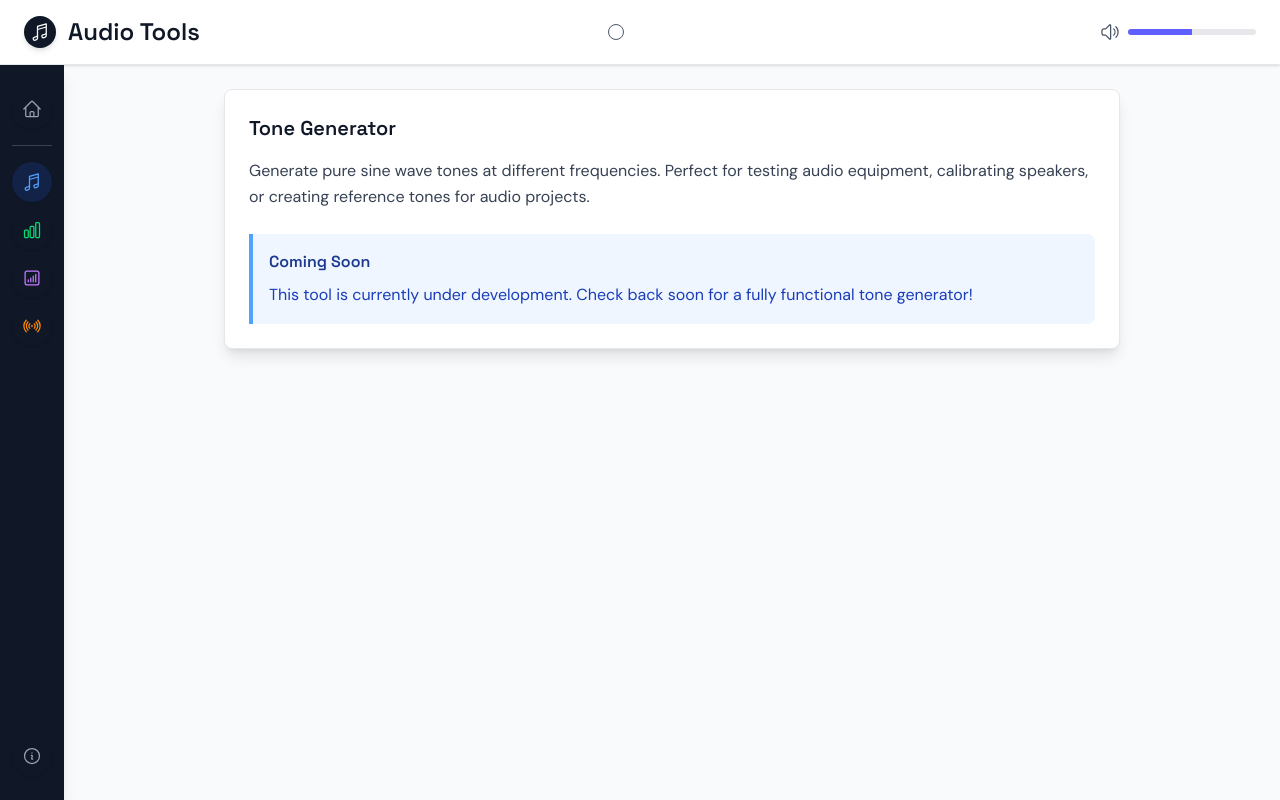
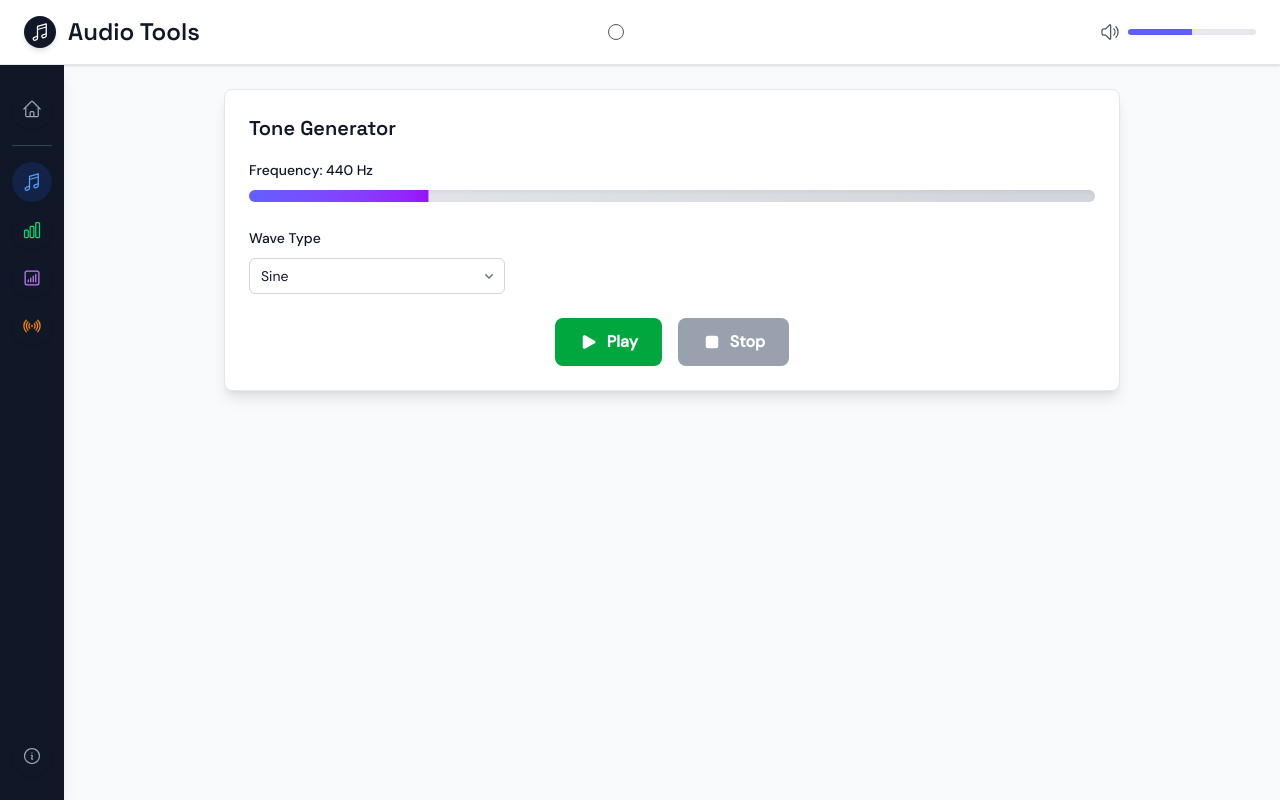
Before and after one commit to jeissler/web-audio-tools, a Vue app: page /tone-generator in a window 1280 px wide. Built offline with nearby package versions, Linux system fonts and the light colour scheme.

Commit message:
simple tone generator tool view

```diff
--- a/src/views/ToneGeneratorView.vue
+++ b/src/views/ToneGeneratorView.vue
@@ -1,22 +1,54 @@
 <template>
   <PageLayout title="Tone Generator">
-    <div class="space-y-6 text-gray-700">
-      <p class="leading-relaxed">
-        Generate pure sine wave tones at different frequencies. Perfect for testing audio equipment,
-        calibrating speakers, or creating reference tones for audio projects.
-      </p>
+    <div class="space-y-6">
+      <div>
+        <label for="frequency" class="block text-sm/6 font-medium text-gray-900">
+          Frequency: {{ frequency }} Hz
+        </label>
+        <RangeSlider
+          v-model="frequency"
+          :min="20"
+          :max="2000"
+          :step="1"
+          :tooltips="true"
+          class="mt-2"
+        />
+      </div>
 
-      <div class="bg-blue-50 border-l-4 border-blue-400 p-4 rounded-r-lg">
-        <h3 class="font-semibold text-blue-900 mb-2">Coming Soon</h3>
-        <p class="text-blue-800 leading-relaxed">
-          This tool is currently under development. Check back soon for a fully functional tone
-          generator!
-        </p>
+      <div class="max-w-64">
+        <ControlSelect v-model="waveType" label="Wave Type" :options="WAVE_TYPE_OPTIONS" />
+      </div>
+
+      <div class="flex gap-4 justify-center">
+        <ControlButton
+          class="bg-green-600 text-white hover:bg-green-700"
+          :disabled="isPlaying"
+          @click="start"
+        >
+          <PlayIcon class="w-5 h-5" />
+          Play
+        </ControlButton>
+        <ControlButton
+          class="bg-red-600 text-white hover:bg-red-700"
+          :disabled="!isPlaying"
+          @click="stop"
+        >
+          <StopIcon class="w-5 h-5" />
+          Stop
+        </ControlButton>
       </div>
     </div>
   </PageLayout>
 </template>
 
 <script setup lang="ts">
+import { PlayIcon, StopIcon } from '@heroicons/vue/24/solid'
 import PageLayout from '@/layouts/PageLayout.vue'
+import RangeSlider from '@/components/RangeSlider.vue'
+import ControlButton from '@/components/ControlButton.vue'
+import ControlSelect from '@/components/ControlSelect.vue'
+import { useAudioEngine } from '@/composables/useAudioEngine'
+import { WAVE_TYPE_OPTIONS } from '@/stores/audio'
+
+const { frequency, waveType, isPlaying, start, stop } = useAudioEngine()
 </script>
```
